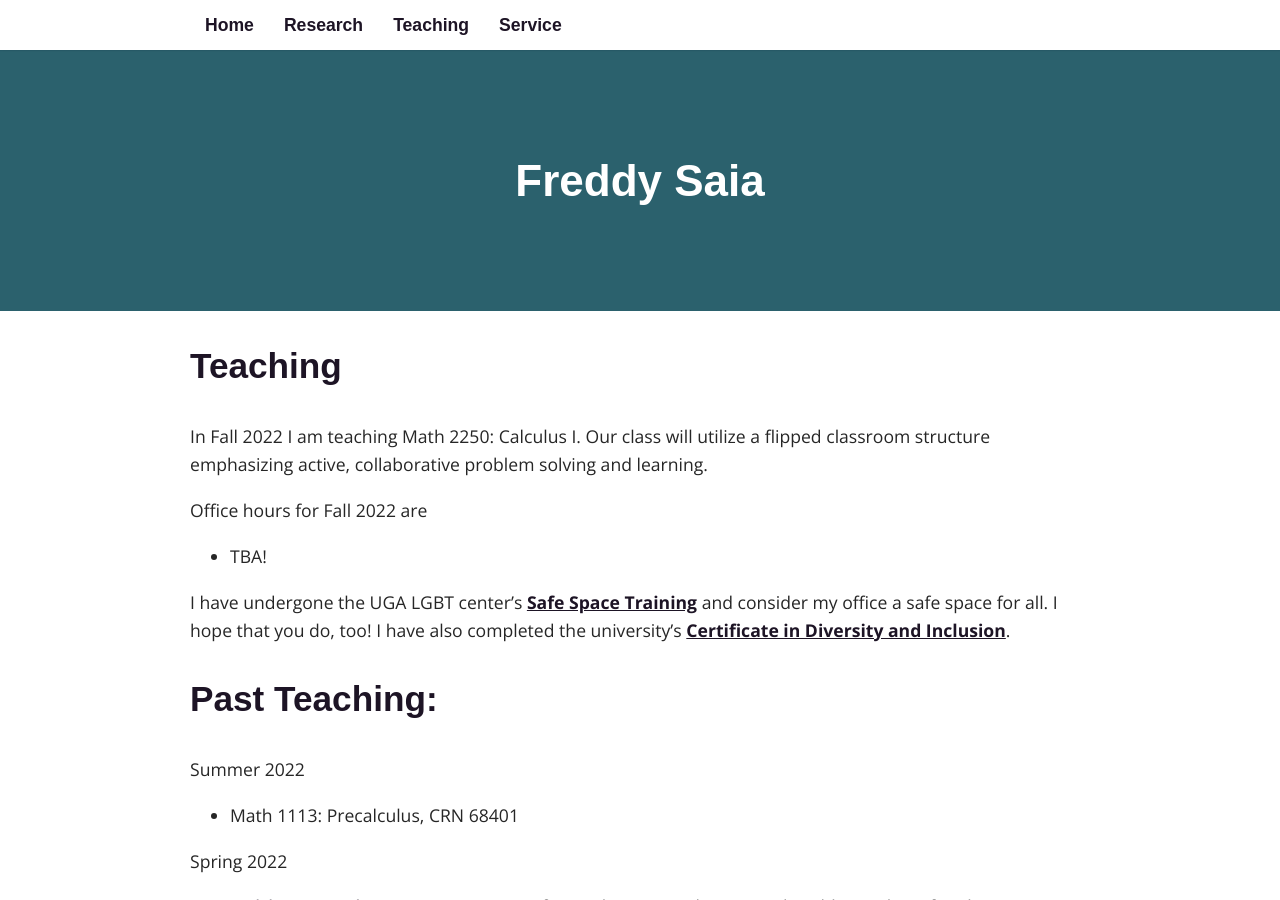
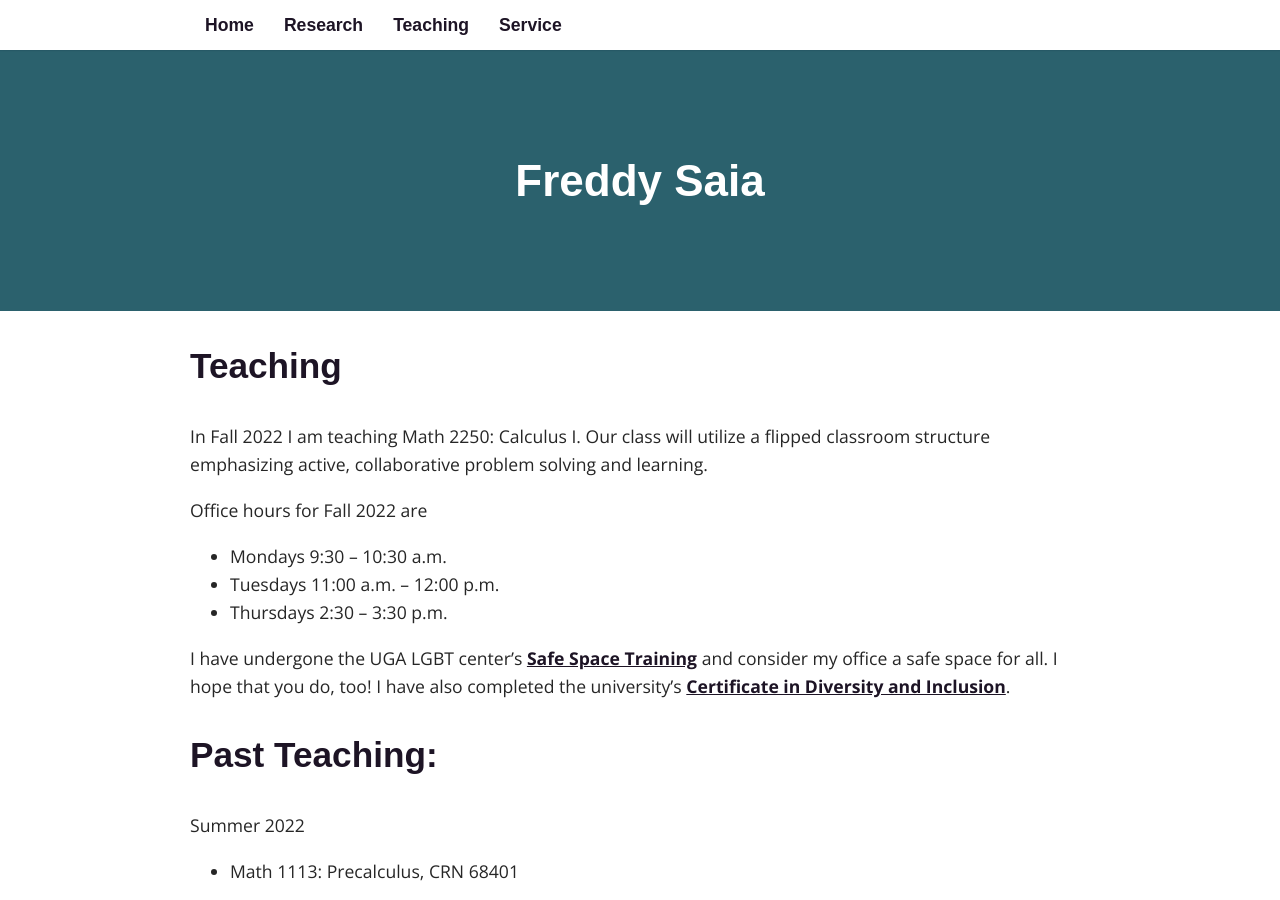
Before and after one commit to fsaia/site, a Jekyll site: the page built from _pages/03_teaching.md, in a window 1280 px wide and 900 px high. Built offline with Jekyll 4.4.1, drawn with Linux system fonts in a browser that asks for light colours; some web fonts are replaced.

Commit message:
Update 03_teaching.md

```diff
--- a/_pages/03_teaching.md
+++ b/_pages/03_teaching.md
@@ -10,7 +10,9 @@ In Fall 2022 I am teaching Math 2250: Calculus I. Our class will utilize a flipp
 
 Office hours for Fall 2022 are
 
-* TBA!
+* Mondays 9:30 -- 10:30 a.m.
+* Tuesdays 11:00 a.m. -- 12:00 p.m.
+* Thursdays 2:30 -- 3:30 p.m.
 
 
 I have undergone the UGA LGBT center's [Safe Space Training](https://lgbtcenter.uga.edu/content_page/safe-space) and consider my office a safe space for all. I hope that you do, too! I have also completed the university's [Certificate in Diversity and Inclusion](http://diversity.uga.edu/index.php/programs/article/cdi).
```
